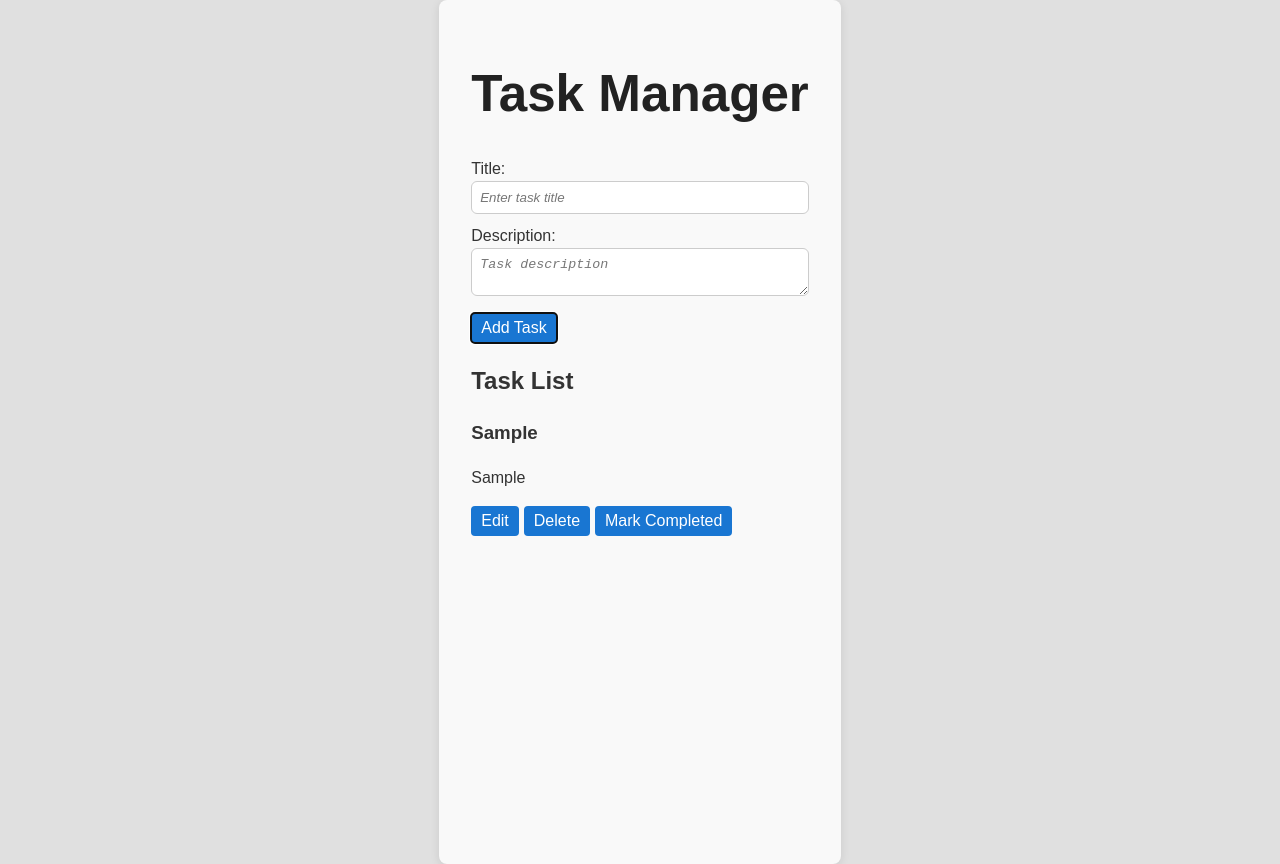
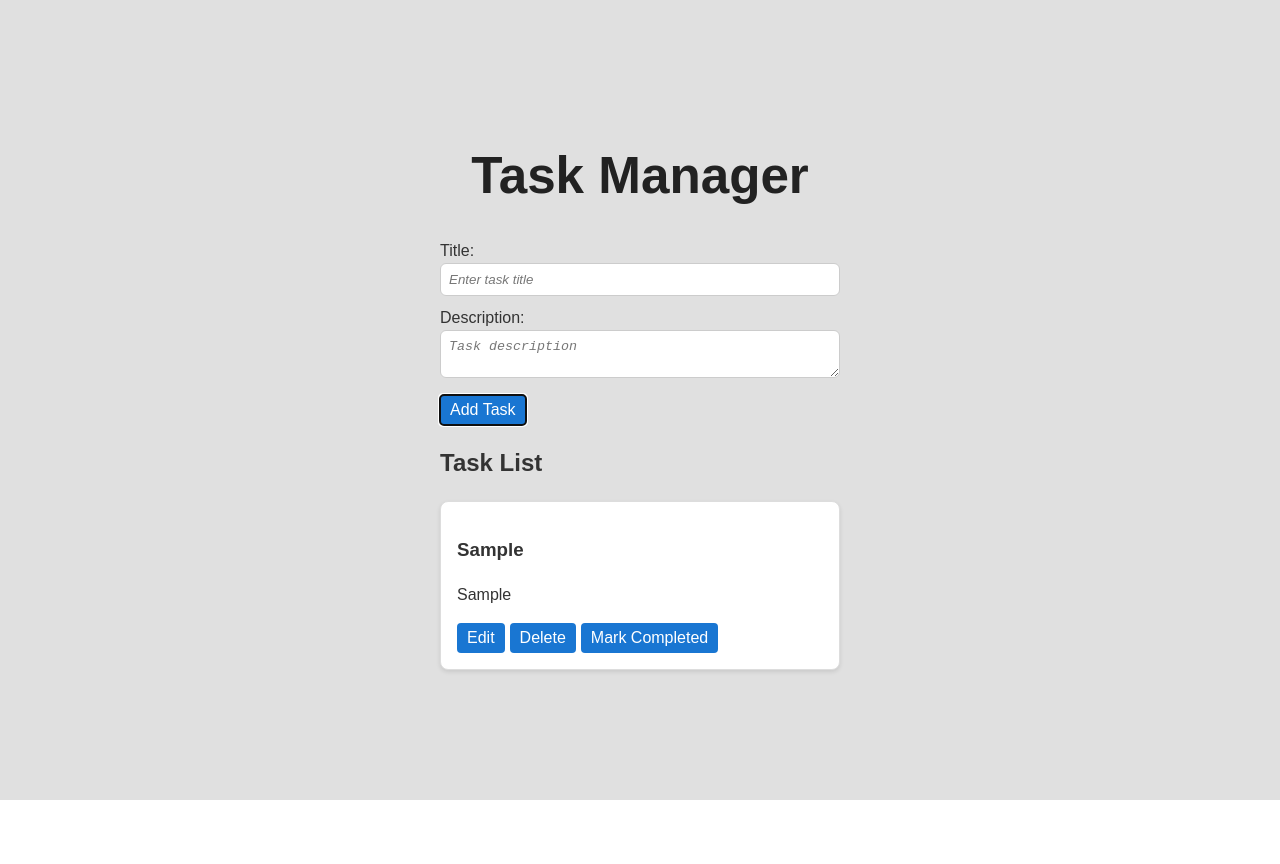
Before and after one commit to gabrielbueno92/todo-app, a React (Vite) app in the folder frontend/: page / in a window 1280 px wide. Both pictures are taken after typing "Sample", "Sample" into the empty fields and a click on the button "Add Task". After the commit the page ends 800 px from the top, so only its background shows below. Built offline with nearby package versions, Linux system fonts and the light colour scheme.

Commit message:
styles improved and validation for task list empty

```diff
--- a/frontend/src/App.css
+++ b/frontend/src/App.css
@@ -1,30 +1,32 @@
+/* Asegura que el padding y border no agranden los elementos */
+* {
+  box-sizing: border-box;
+}
+
 body {
-  font-family: Ariel, sans-serif;
+  font-family: Arial, sans-serif;
   display: flex;
   justify-content: center;
   align-items: center;
   min-height: 100vh;
   background-color: #e0e0e0;
   margin: 0;
-  padding: 0;
+  padding: 0 1rem; /* Evita que se pegue a los bordes en pantallas chicas */
   color: #333;
 }
 
 .app-container {
-  max-width: 600px;
-  margin: auto;
+  max-width: 800px;
+  width: 400px;
+  margin: 0 auto;
   padding: 2rem;
-  background-color: #f9f9f9;
-  border-radius: 8px;
-  box-shadow: 0 2px 10px rgba(0, 0, 0, 0.1);
-  min-height: 100vh;
   display: flex;
   flex-direction: column;
-  justify-content: flex-start;
-  color: #333;
+  align-items: center;
 }
 
 h1 {
+  width: 400px;
   text-align: center;
   color: #222;
 }
@@ -42,7 +44,7 @@ textarea::placeholder {
 
 input[type='text'],
 textarea {
-  width: 100%;
+  width: 400px;
   padding: 8px;
   box-sizing: border-box;
   border: 1px solid #ccc;
@@ -64,12 +66,31 @@ button:hover {
 }
 
 .task {
-  border-bottom: 1px solid #eee;
-  padding: 10px 0;
-  color: #333;
+  width: 400px;
+  max-width: 400px;
+  background-color: #ffffff;
+  color: #333333;
+  border: 1px solid #dddddd;
+  border-radius: 8px;
+  padding: 16px;
+  margin-bottom: 16px;
+  box-shadow: 0 2px 4px rgba(0, 0, 0, 0.1);
+  overflow-wrap: break-word;
 }
 
 .task.completed {
   text-decoration: line-through;
   opacity: 0.6;
 }
+
+.task input[type='text'],
+.task textarea {
+  width: 100%;
+  box-sizing: border-box;
+  margin-bottom: 8px;
+  padding: 8px;
+  font-size: 1rem;
+  border: 1px solid #ccc;
+  border-radius: 4px;
+  resize: vertical;
+}
--- a/frontend/src/components/TaskForm.jsx
+++ b/frontend/src/components/TaskForm.jsx
@@ -23,7 +23,7 @@ const TaskForm = ({ addTask }) => {
     setDescription('')
   }
   return (
-    <form onSubmit={handleSubmit}>
+    <form className="task-form" onSubmit={handleSubmit}>
       <div>
         <label>Title: </label>
         <input
--- a/frontend/src/components/TaskList.jsx
+++ b/frontend/src/components/TaskList.jsx
@@ -25,9 +25,14 @@ function TaskList({ tasks, updateTask, deleteTask, toggleCompletion }) {
   return (
     <div>
       <h2>Task List</h2>
-      {tasks.map((task) => (
+
+      {tasks.length === 0 ? (
+        <p>You don't have tasks at the moment</p>
+      ) : (
+        tasks.map((task) => (
           <div
             key={task.id}
+            className="task"
             style={{ textDecoration: task.completed ? 'line-through' : 'none' }}
           >
             {editingTaskId === task.id ? (
@@ -55,7 +60,8 @@ function TaskList({ tasks, updateTask, deleteTask, toggleCompletion }) {
               </>
             )}
           </div>
-      ))}
+        ))
+      )}
     </div>
   )
 }
```
Lines whose indentation alone changed are shown as unchanged.
